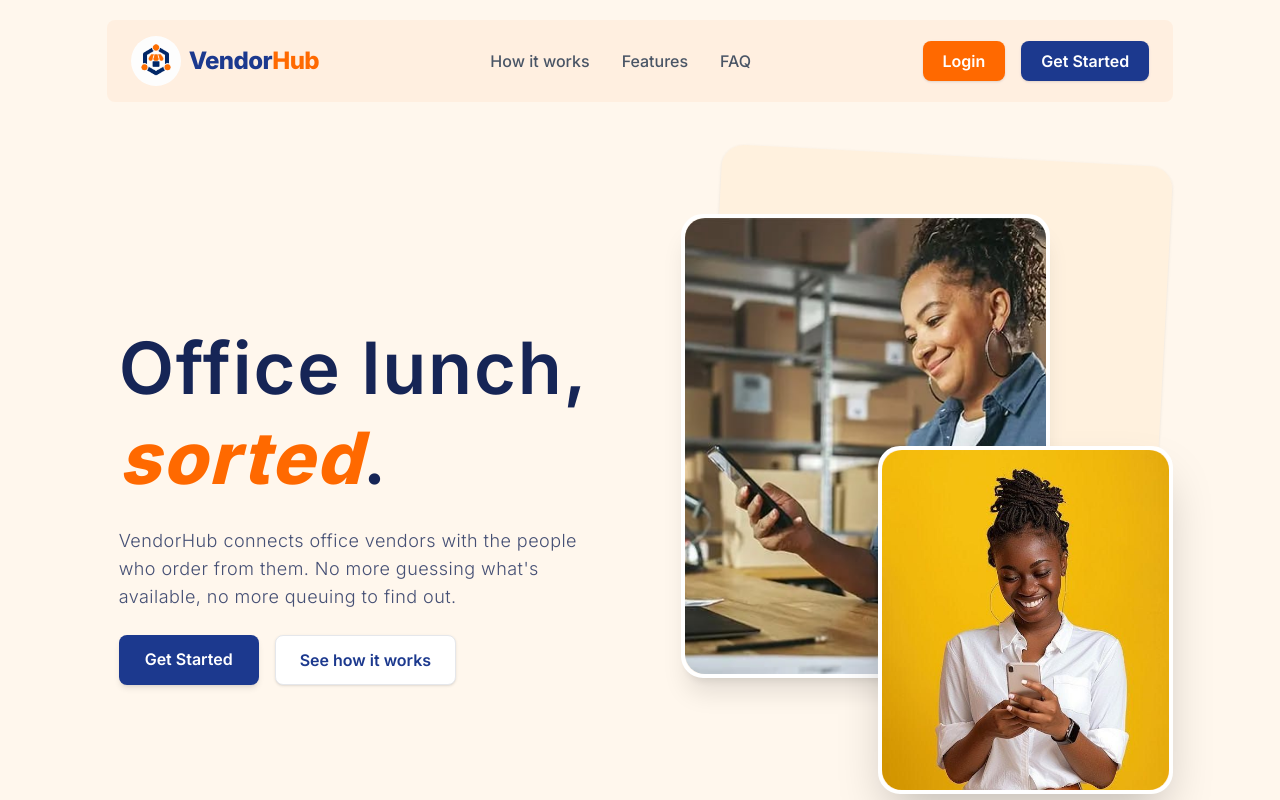
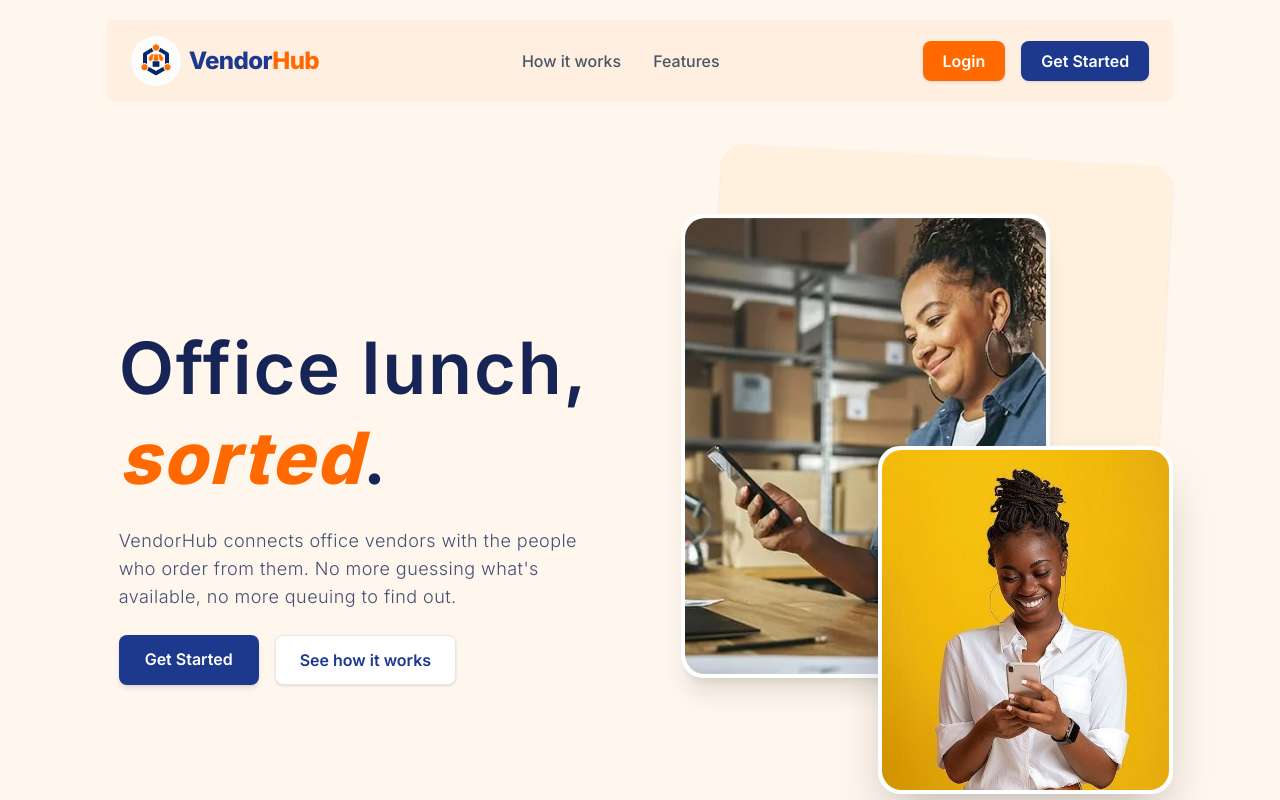
Before and after one commit to AmaliTech-Training-Academy/VendorHub-Frontend, a Next.js app: page / in a window 1280 px wide. Shown: the top 800 px of the page. Built offline with nearby package versions, Linux system fonts and the light colour scheme.

Commit message:
fix(navbar): update Features link and remove FAQ section

```diff
--- a/components/landing/Navbar.tsx
+++ b/components/landing/Navbar.tsx
@@ -66,18 +66,10 @@ export default function Navbar() {
             </li>
             <li>
               <Link
-                href="#"
+                href="#feature"
                 className="text-base font-medium text-gray-600 cursor-pointer hover:scale-105 transition-all duration-200 hover:text-blue-900 inline-block"
               >
                 Features
-              </Link>
-            </li>
-            <li>
-              <Link
-                href="#"
-                className="text-base font-medium text-gray-600 cursor-pointer hover:scale-105 transition-all duration-200 hover:text-blue-900 inline-block"
-              >
-                FAQ
               </Link>
             </li>
           </ul>
@@ -136,15 +128,6 @@ export default function Navbar() {
                 Features
               </Link>
             </li>
-            <li>
-              <Link
-                href="#"
-                onClick={() => setIsOpen(false)}
-                className="block text-lg font-medium text-gray-700 hover:text-blue-900 py-1"
-              >
-                FAQ
-              </Link>
-            </li>
           </ul>
 
           {/* Action buttons inside mobile dropdown */}
```
